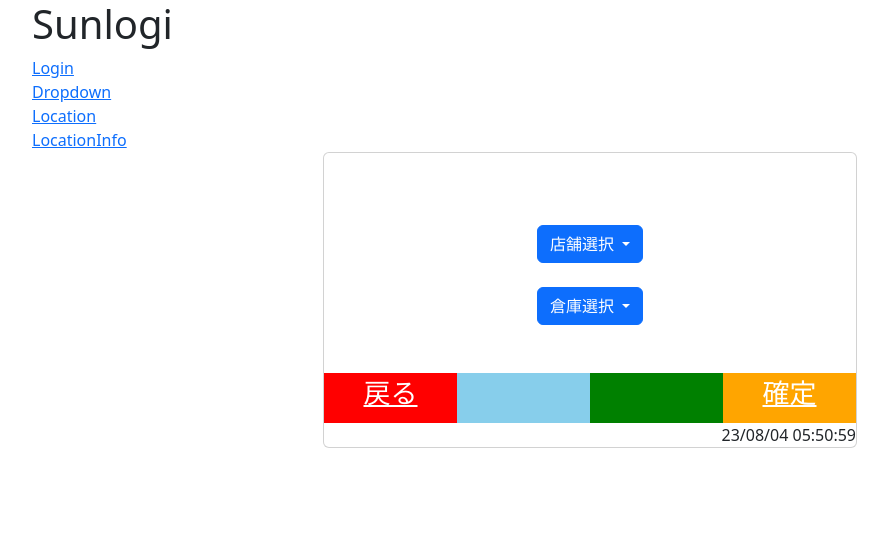
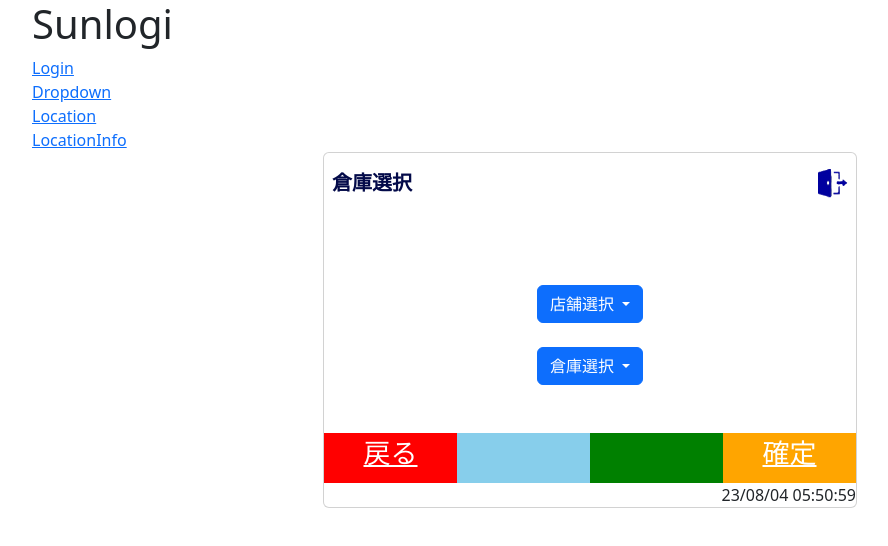
Before and after one commit to Rezthecoder/sunlogi1.0, a Vue app: page /dropdown in a window 1280 px wide. Shown: the top 546 px of the page, without its empty margins (50-938 px from the left). Built offline with nearby package versions, Linux system fonts and the light colour scheme.

Commit message:
added header to Dropdown.vue and LoacationINnfo.vue

```diff
--- a/src/components/Dropdown.vue
+++ b/src/components/Dropdown.vue
@@ -1,8 +1,10 @@
 <script>
 import Footer from "../components/Footer.vue";
+import MyHeader from "../components/MyHeader.vue";
 export default {
   components: {
     Footer, // Register the Footer component
+    MyHeader,
   },
 };
 </script>
@@ -12,6 +14,7 @@ export default {
     <div class="row">
       <div class="col-sm-12 col-md-6 offset-md-3">
         <div class="card my-10 custom-card">
+          <MyHeader msg="倉庫選択"/>
           <div class="card-body p-lg-5">
             <div class="text-center">
               <div class="dropdown mt-4 ">
--- a/src/components/LocationInfo.vue
+++ b/src/components/LocationInfo.vue
@@ -1,8 +1,10 @@
 <script>
 import Footer from "../components/Footer.vue";
+import MyHeader from "../components/MyHeader.vue";
 export default {
   components: {
     Footer,
+    MyHeader,
   },
 };
 </script>
@@ -13,6 +15,7 @@ export default {
       <div class="col-sm-12 col-md-6 offset-md-3">
         <div class="card">
           <div class="card-body p-lg-5">
+            <MyHeader msg="商品情報"/>
             <div class="table-responsive">
               <table class="table table-bordered table-sm"> <!-- Added 'table-sm' class for smaller table size -->
                 <thead>
```
